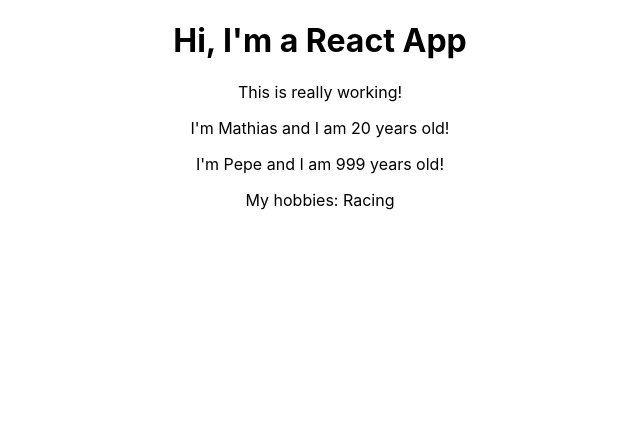
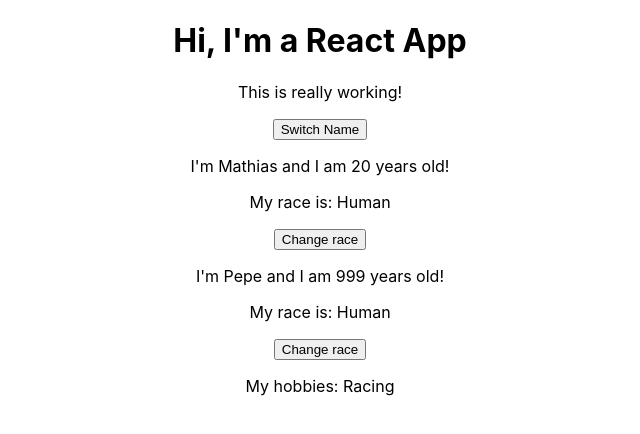
Before and after one commit to MathiasMinacapilli/react-complete-guide, a React (Create React App) app: page / in a window 1280 px wide. Shown: the top 434 px of the page, without its empty margins (320-960 px from the left). Built offline with nearby package versions, Linux system fonts and the light colour scheme.

Commit message:
Added the use of react hooks in the component person

```diff
--- a/src/App.js
+++ b/src/App.js
@@ -3,13 +3,36 @@
 import Person from './Person/Person';
 
 class App extends Component {
+  //state can be only managed inside a class that extends Component
+  //If state changes React will re-render the page in order to show the changes
+  state = {
+    persons: [
+      { name: 'Mathias', age: 20 },
+      { name: 'Pepe', age: 999 }
+    ]
+  }
+
+  //The last word, Handler, is in order to say that this method is not going
+  //to be called but it will be executed when some event happens
+  switchNameHandler = () => {
+    //console.log('Was clicked!');
+    // DON'T DO THIS: this.state.persons[0].name = 'Mathias Minacapilli'
+    this.setState({
+      persons: [
+        { name: 'Mathias Minacapilli', age: 20 },
+        { name: 'Pepe', age: 1000 }
+      ]
+    })
+  }
+
   render() {
     return (
       <div className="App">
         <h1>Hi, I'm a React App</h1>
         <p>This is really working!</p>
-        <Person name="Mathias" age="20" />
-        <Person name="Pepe" age="999">My hobbies: Racing</Person>
+        <button onClick={this.switchNameHandler}>Switch Name</button>
+        <Person name={this.state.persons[0].name} age={this.state.persons[0].age} />
+        <Person name={this.state.persons[1].name} age={this.state.persons[1].age}>My hobbies: Racing</Person>
       </div>
     );
   }
--- a/src/Person/Person.js
+++ b/src/Person/Person.js
@@ -1,15 +1,30 @@
-import React from 'react';
+import React, { useState } from 'react';
 
 /* props is an object that has the properties of the component */
 /* props.children refers to the plain text between the opening and closing tag of our
 component */
-const person = (props) => {
+const Person = (props) => {
+
+    //personsState gives access to the actual state object
+    //setPersonsState is a function that allows us to update the actual state
+    const [ personsState, setPersonsState ] = useState({
+        race: 'Human'
+    });
+
+    const changeRaceHandler = () => {
+        setPersonsState({
+            race: 'orc'
+        })
+    };
+
     return (
         <div>
             <p>I'm {props.name} and I am {props.age} years old!</p>
+            <p>My race is: {personsState.race}</p>
+            <button onClick={changeRaceHandler}>Change race</button>
             <p>{props.children}</p>
         </div>
     );
 };
 
-export default person;
+export default Person;
```
